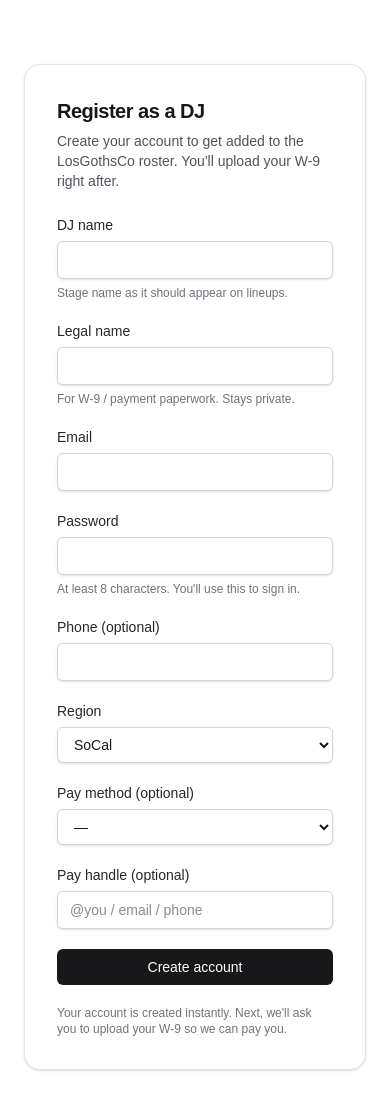
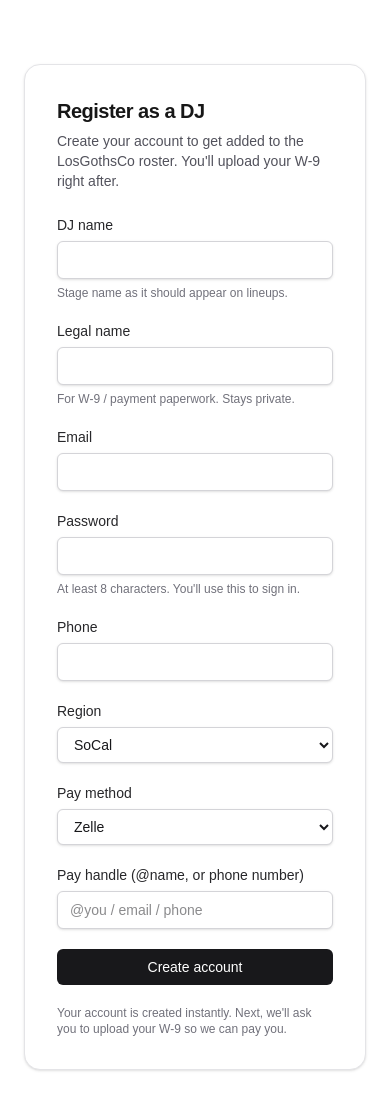
Before and after one commit to bryant-ortega/Machina, a Next.js app in the folder maquina/: page /register/dj in a window 390 px wide. Shown: the top 1110 px of the page. Built offline with nearby package versions, Linux system fonts and the light colour scheme.

Commit message:
Make phone, pay method, and pay handle required on vendor + DJ registration

```diff
--- a/maquina/src/app/register/dj/actions.ts
+++ b/maquina/src/app/register/dj/actions.ts
@@ -31,23 +31,14 @@ const RegisterDjInput = z.object({
     .string()
     .min(8, 'Password must be at least 8 characters')
     .max(128, 'Password must be 128 characters or fewer'),
-  phone: z
-    .string()
-    .trim()
-    .max(40)
-    .optional()
-    .transform((v) => (v && v.length > 0 ? v : undefined)),
+  phone: z.string().trim().min(1, 'Phone is required').max(40),
   region: z.enum(['SoCal', 'NorCal', 'Chicago', 'Arizona', 'Seattle', 'Other']),
-  pay_method: z.preprocess(
-    (v) => (v === '' ? undefined : v),
-    z.enum(['zelle', 'venmo', 'paypal']).optional()
-  ),
+  pay_method: z.enum(['zelle', 'venmo', 'paypal'], { message: 'Pay method is required' }),
   pay_handle: z
     .string()
     .trim()
-    .max(120)
-    .optional()
-    .transform((v) => (v && v.length > 0 ? v : undefined)),
+    .min(1, 'Pay handle is required')
+    .max(120),
 })
 
 export type RegisterDjResult =
@@ -142,9 +133,9 @@ export async function registerDj(
     dj_name: input.dj_name,
     government_name: input.government_name,
     email: input.email,
-    phone: input.phone ?? null,
-    pay_method: input.pay_method ?? null,
-    pay_handle: input.pay_handle ?? null,
+    phone: input.phone,
+    pay_method: input.pay_method,
+    pay_handle: input.pay_handle,
     region: input.region,
   })
   if (djErr) {
@@ -241,9 +232,9 @@ async function reclaimOrphanAccount(
     dj_name: input.dj_name,
     government_name: input.government_name,
     email: input.email,
-    phone: input.phone ?? null,
-    pay_method: input.pay_method ?? null,
-    pay_handle: input.pay_handle ?? null,
+    phone: input.phone,
+    pay_method: input.pay_method,
+    pay_handle: input.pay_handle,
     region: input.region,
   })
   if (djErr) {
--- a/maquina/src/app/register/dj/registration-form.tsx
+++ b/maquina/src/app/register/dj/registration-form.tsx
@@ -24,10 +24,10 @@ const FormSchema = z.object({
     .string()
     .min(8, 'Password must be at least 8 characters')
     .max(128, 'Password must be 128 characters or fewer'),
-  phone: z.string().trim().max(40).optional(),
+  phone: z.string().trim().min(1, 'Phone is required').max(40),
   region: z.enum(['SoCal', 'NorCal', 'Chicago', 'Arizona', 'Seattle', 'Other']),
-  pay_method: z.enum(['', 'zelle', 'venmo', 'paypal']).optional(),
-  pay_handle: z.string().trim().max(120).optional(),
+  pay_method: z.enum(['zelle', 'venmo', 'paypal'], { message: 'Pay method is required' }),
+  pay_handle: z.string().trim().min(1, 'Pay handle is required').max(120),
 })
 
 type FormValues = z.infer<typeof FormSchema>
@@ -58,7 +58,7 @@ export function RegistrationForm() {
     formState: { errors },
   } = useForm<FormValues>({
     resolver: zodResolver(FormSchema),
-    defaultValues: { region: 'SoCal' },
+    defaultValues: { region: 'SoCal', pay_method: 'zelle' },
   })
 
   function onSubmit(values: FormValues) {
@@ -219,7 +219,7 @@ export function RegistrationForm() {
         />
       </Field>
 
-      <Field label="Phone (optional)" error={errors.phone?.message}>
+      <Field label="Phone" error={errors.phone?.message}>
         <input
           type="tel"
           inputMode="tel"
@@ -245,20 +245,19 @@ export function RegistrationForm() {
       </Field>
 
       <div className="grid gap-5 sm:grid-cols-2">
-        <Field label="Pay method (optional)" error={errors.pay_method?.message}>
+        <Field label="Pay method" error={errors.pay_method?.message}>
           <select
             {...register('pay_method')}
             className={inputClass}
             disabled={pending}
           >
-            <option value="">—</option>
             <option value="zelle">Zelle</option>
             <option value="venmo">Venmo</option>
             <option value="paypal">PayPal</option>
           </select>
         </Field>
 
-        <Field label="Pay handle (optional)" error={errors.pay_handle?.message}>
+        <Field label="Pay handle (@name, or phone number)" error={errors.pay_handle?.message}>
           <input
             type="text"
             autoComplete="off"
--- a/maquina/src/app/register/vendor/actions.ts
+++ b/maquina/src/app/register/vendor/actions.ts
@@ -27,23 +27,14 @@ const RegisterVendorInput = z.object({
     .string()
     .min(8, 'Password must be at least 8 characters')
     .max(128, 'Password must be 128 characters or fewer'),
-  phone: z
-    .string()
-    .trim()
-    .max(40)
-    .optional()
-    .transform((v) => (v && v.length > 0 ? v : undefined)),
+  phone: z.string().trim().min(1, 'Phone is required').max(40),
   region: z.enum(['SoCal', 'NorCal', 'Chicago', 'Arizona', 'Seattle', 'Other']),
-  pay_method: z.preprocess(
-    (v) => (v === '' ? undefined : v),
-    z.enum(['zelle', 'venmo', 'paypal']).optional()
-  ),
+  pay_method: z.enum(['zelle', 'venmo', 'paypal'], { message: 'Pay method is required' }),
   pay_handle: z
     .string()
     .trim()
-    .max(120)
-    .optional()
-    .transform((v) => (v && v.length > 0 ? v : undefined)),
+    .min(1, 'Pay handle is required')
+    .max(120),
 })
 
 export type RegisterVendorResult =
@@ -123,9 +114,9 @@ export async function registerVendor(
     company_name: input.company_name,
     contact_name: input.contact_name,
     email: input.email,
-    phone: input.phone ?? null,
-    pay_method: input.pay_method ?? null,
-    pay_handle: input.pay_handle ?? null,
+    phone: input.phone,
+    pay_method: input.pay_method,
+    pay_handle: input.pay_handle,
     region: input.region,
   })
   if (vendorErr) {
@@ -195,9 +186,9 @@ async function reclaimOrphanAccount(
     company_name: input.company_name,
     contact_name: input.contact_name,
     email: input.email,
-    phone: input.phone ?? null,
-    pay_method: input.pay_method ?? null,
-    pay_handle: input.pay_handle ?? null,
+    phone: input.phone,
+    pay_method: input.pay_method,
+    pay_handle: input.pay_handle,
     region: input.region,
   })
   if (vendorErr) {
--- a/maquina/src/app/register/vendor/registration-form.tsx
+++ b/maquina/src/app/register/vendor/registration-form.tsx
@@ -22,10 +22,10 @@ const FormSchema = z.object({
     .string()
     .min(8, 'Password must be at least 8 characters')
     .max(128, 'Password must be 128 characters or fewer'),
-  phone: z.string().trim().max(40).optional(),
+  phone: z.string().trim().min(1, 'Phone is required').max(40),
   region: z.enum(['SoCal', 'NorCal', 'Chicago', 'Arizona', 'Seattle', 'Other']),
-  pay_method: z.enum(['', 'zelle', 'venmo', 'paypal']).optional(),
-  pay_handle: z.string().trim().max(120).optional(),
+  pay_method: z.enum(['zelle', 'venmo', 'paypal'], { message: 'Pay method is required' }),
+  pay_handle: z.string().trim().min(1, 'Pay handle is required').max(120),
 })
 
 type FormValues = z.infer<typeof FormSchema>
@@ -56,7 +56,7 @@ export function RegistrationForm() {
     formState: { errors },
   } = useForm<FormValues>({
     resolver: zodResolver(FormSchema),
-    defaultValues: { region: 'SoCal' },
+    defaultValues: { region: 'SoCal', pay_method: 'zelle' },
   })
 
   function onSubmit(values: FormValues) {
@@ -217,7 +217,7 @@ export function RegistrationForm() {
         />
       </Field>
 
-      <Field label="Contact phone (optional)" error={errors.phone?.message}>
+      <Field label="Contact phone" error={errors.phone?.message}>
         <input
           type="tel"
           inputMode="tel"
@@ -247,20 +247,19 @@ export function RegistrationForm() {
       </Field>
 
       <div className="grid gap-5 sm:grid-cols-2">
-        <Field label="Pay method (optional)" error={errors.pay_method?.message}>
+        <Field label="Pay method" error={errors.pay_method?.message}>
           <select
             {...register('pay_method')}
             className={inputClass}
             disabled={pending}
           >
-            <option value="">—</option>
             <option value="zelle">Zelle</option>
             <option value="venmo">Venmo</option>
             <option value="paypal">PayPal</option>
           </select>
         </Field>
 
-        <Field label="Pay handle (optional)" error={errors.pay_handle?.message}>
+        <Field label="Pay handle (@name, or phone number)" error={errors.pay_handle?.message}>
           <input
             type="text"
             autoComplete="off"
```
